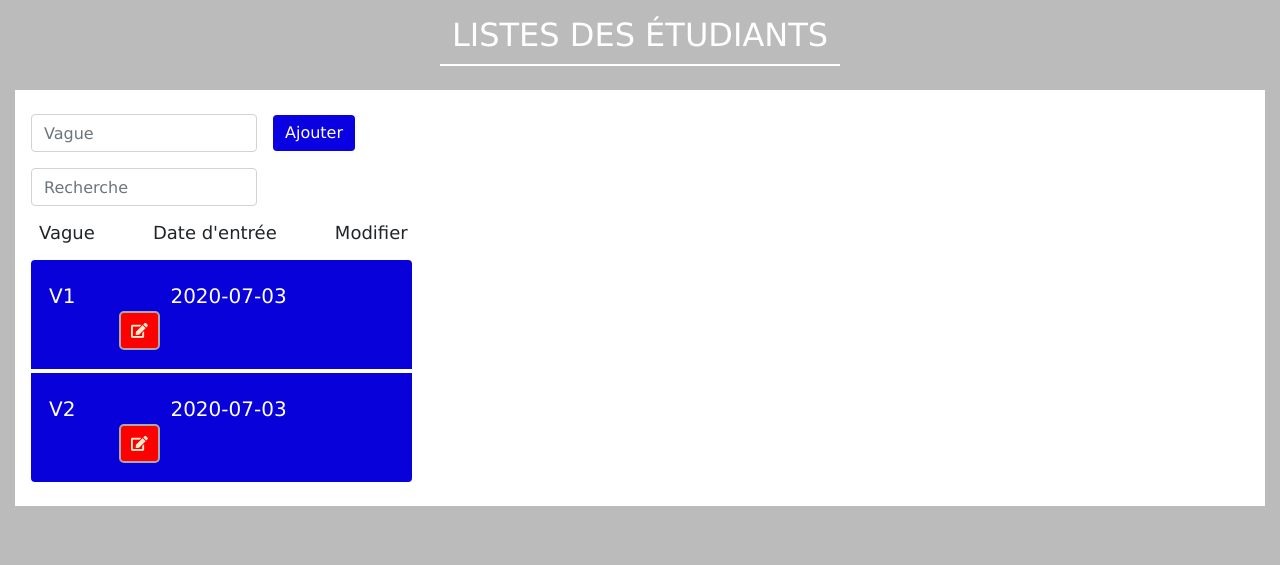
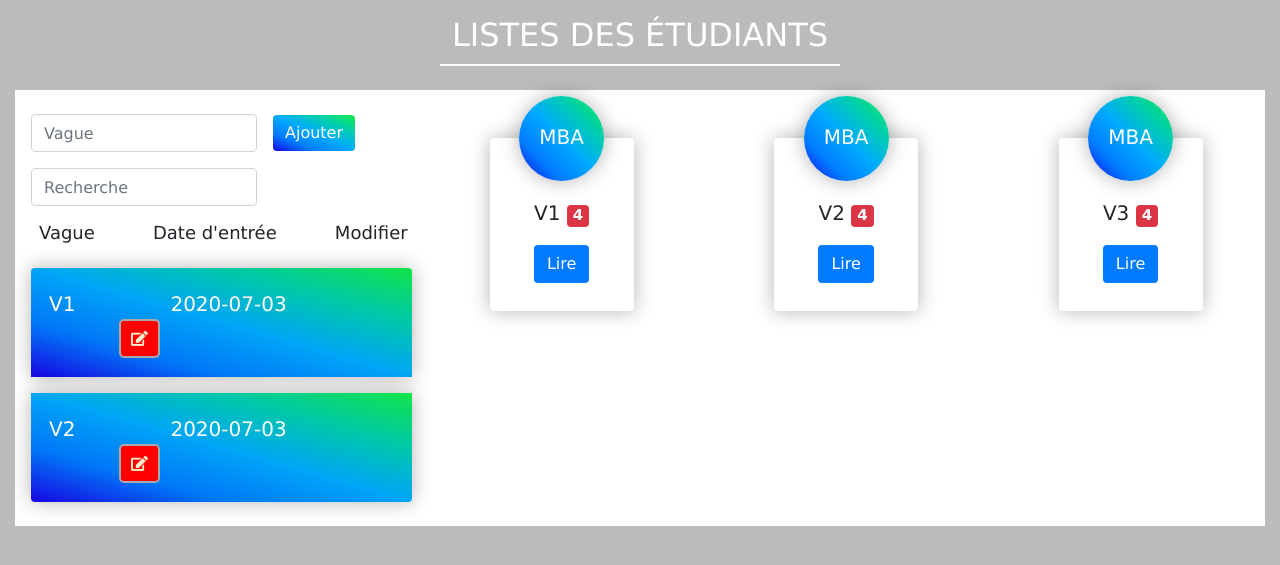
Before and after one commit to laholo14/emedia_enligne, a PHP site: page /mba_master/vue/etudiant.php in a window 1280 px wide. Shown: the part 58-623 px from the top of the page. Run offline with PHP 8.4, Linux system fonts and the light colour scheme; the visitor is signed in with stand-in values (Sample User, id 1); some libraries are stand-ins or nearby versions.

Commit message:
vite le card liste mpianatra

```diff
--- a/mba_master/vue/css/header.css
+++ b/mba_master/vue/css/header.css
@@ -136,7 +136,7 @@
     }
     #Liste_etudiant .bloc_list_etudiant .form_ajoute_vague .btn-ajouter{
         color: white!important;
-        background: #0901e1;
+        background-image: linear-gradient(to right top, #1906e9, #007bff, #00aaff, #00cfad, #12eb4a);
         border: none;
         transition: 0.5s;
     }
@@ -177,10 +177,43 @@
         text-decoration: none!important;
     }
     #Liste_etudiant .bloc_modifier_vague .card{
-        background: #0901e1;
+        background-image: linear-gradient(to right top, #1906e9, #007bff, #00aaff, #00cfad, #12eb4a);
         border: none;
     }
     #Liste_etudiant .bloc_modifier_vague .card-body{
         background: white;
     }
+    #Liste_etudiant .card-header-mba{
+        background-image: linear-gradient(to right top, #1906e9, #007bff, #00aaff, #00cfad, #12eb4a);
+       height: 85px;
+       width: 85px;
+       border-radius: 50%;
+       box-shadow: 0 0 20px 0 rgba(0, 0, 0, 0.3);
+       margin-top: -50px;
+   }
+
+
+   #Liste_etudiant .card-header-mba h5 {
+       color: white;
+       margin-top: 29px;
+   }
+
+
+   #Liste_etudiant .card{
+       border:none !important;
+       box-shadow: 0 0 20px 0 rgba(0, 0, 0, 0.3);
+       transition: 0.5s;
+   }
+   #Liste_etudiant .card:hover{
+       transform: scale(1.1);
+   }
+
+   #Liste_etudiant .card .card-body .boutton{
+
+       background-color: #007bff;
+       color: white;
+       margin-top: 10px;
+
+   }
+
     /**FIN LISTE ETUDIANTS**/
--- a/mba_master/vue/etudiant.php
+++ b/mba_master/vue/etudiant.php
@@ -36,7 +36,7 @@ require('include/nav.php');
                             <h4>Modifier</h4>
                         </div>
                         <div class="accordion ml-3 mb-4 mt-2" id="accordionExample">
-                            <div class="card mt-1">
+                            <div class="card mt-3">
                                 <div class="card-header" id="headingOne">
                                     <h2 class="mb-0">
                                         <button class="btn btn-link" type="button" data-toggle="collapse" data-target="#collapseOne" aria-expanded="true" aria-controls="collapseOne">
@@ -69,7 +69,11 @@ require('include/nav.php');
                                     </div>
                                 </div>
                             </div>
-                            <div class="card mt-1">
+
+
+
+
+                            <div class="card mt-3">
                                 <div class="card-header" id="headingOne">
                                     <h2 class="mb-0">
                                         <button class="btn btn-link" type="button" data-toggle="collapse" data-target="#collapseTwo" aria-expanded="true" aria-controls="collapseTwo">
@@ -111,12 +115,58 @@ require('include/nav.php');
                         <div class="row">
                             <div class="col-6 col-sm-6 col-md-4 col-lg-4">
 
+                                <div class="card p-2 ml-5 mt-5 " style="width: 9rem;">
+                                    <div class="col d-flex justify-content-center">
+                                        <div class="card-header-mba ">
+                                            <h5 class="text-center">MBA</h5>
+
+                                        </div>
+                                    </div>
+
+                                    <div class="card-body">
+                                        <h5 class="text-center">V1 <span class="badge badge-danger">4</span></h5>
+                                        <div class="col d-flex justify-content-center">
+                                            <a href="#" class="btn boutton">Lire</a>
+                                        </div>
+
+                                    </div>
+                                </div>
                             </div>
                             <div class="col-6 col-sm-6 col-md-4 col-lg-4">
+                                <div class="card p-2 ml-5 mt-5 " style="width: 9rem;">
+                                    <div class="col d-flex justify-content-center">
+                                        <div class="card-header-mba ">
+                                            <h5 class="text-center">MBA</h5>
 
+                                        </div>
+                                    </div>
+
+                                    <div class="card-body">
+                                        <h5 class="text-center">V2 <span class="badge badge-danger">4</span></h5>
+                                        <div class="col d-flex justify-content-center">
+                                            <a href="#" class="btn boutton">Lire</a>
+                                        </div>
+
+                                    </div>
+                                </div>
                             </div>
                             <div class="col-6 col-sm-6 col-md-4 col-lg-4">
+                                <div class="card p-2 ml-5 mt-5 " style="width: 9rem;">
+                                    <div class="col d-flex justify-content-center">
+                                        <div class="card-header-mba ">
+                                            <h5 class="text-center">MBA</h5>
 
+                                        </div>
+                                    </div>
+
+                                    <div class="card-body">
+                                        <h5 class="text-center">V3 <span class="badge badge-danger">4</span></h5>
+                                        <div class="col d-flex justify-content-center">
+                                            <a href="#" class="btn boutton">Lire</a>
+                                        </div>
+
+                                    </div>
+                                </div>
                             </div>
                         </div>
                     </div>
```
